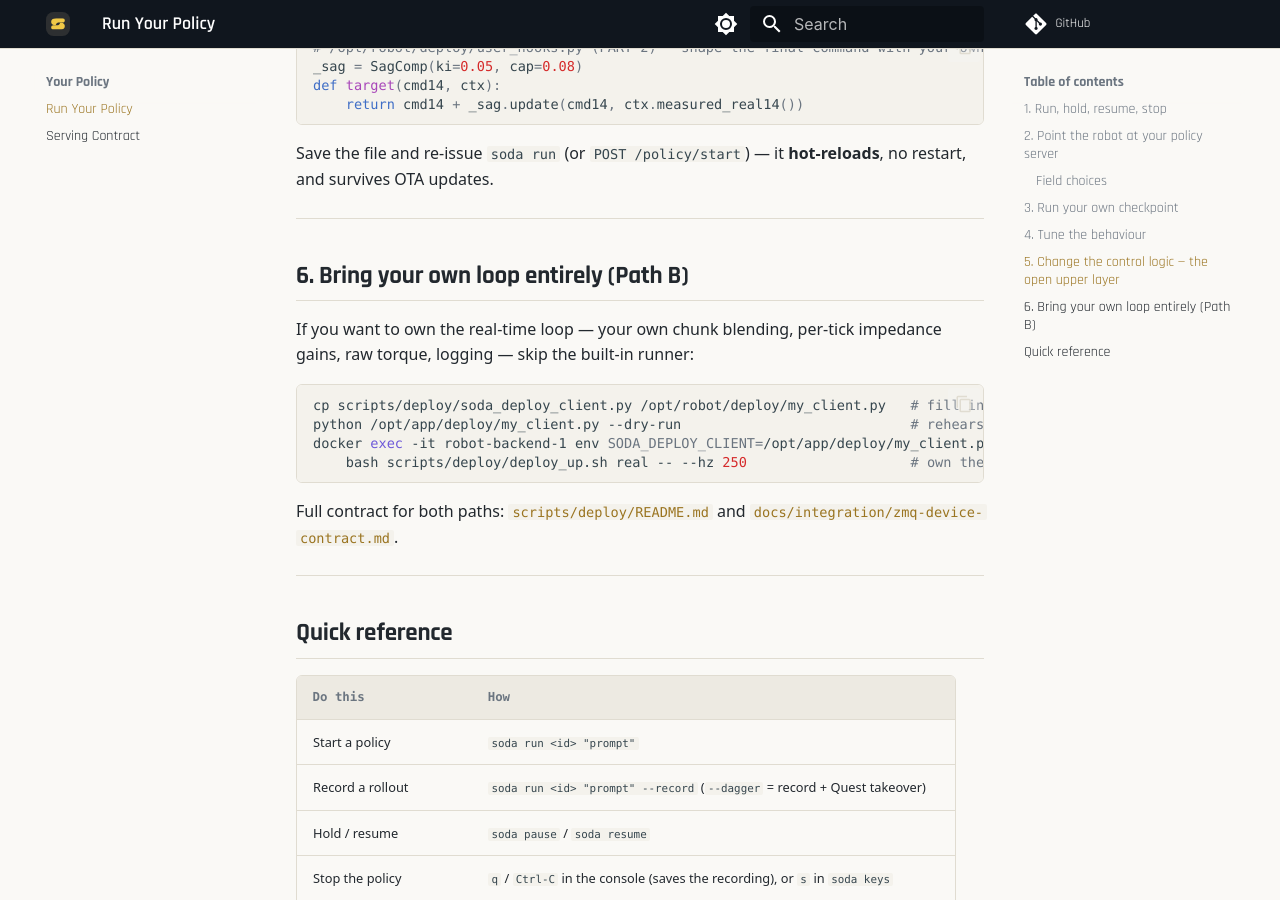
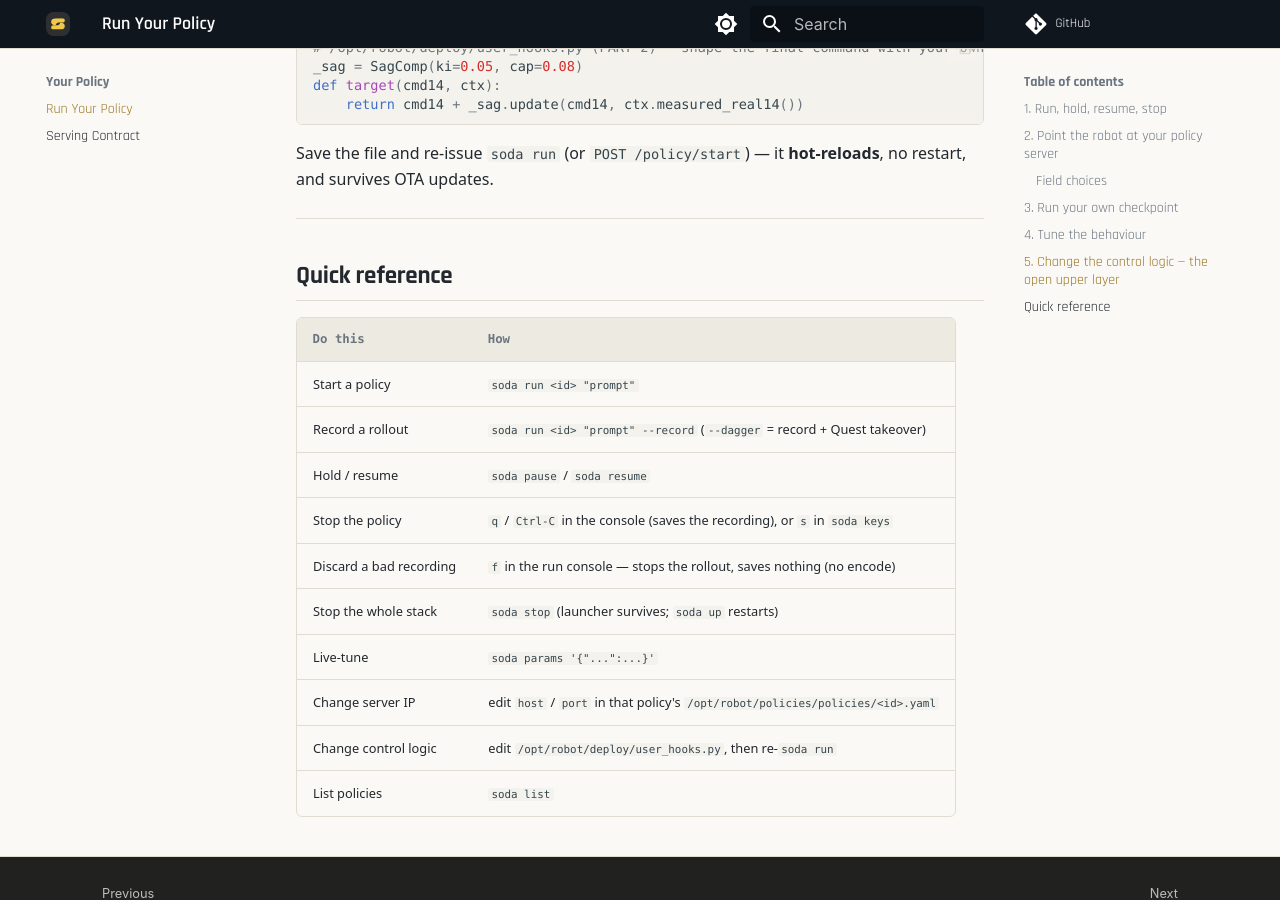
Before and after one commit to somarobotics/soda-docs, an MkDocs documentation site: the page built from docs/running-your-policy.md, in a window 1280 px wide and 900 px high, scrolled down 5364 px. Built offline with MkDocs 1.6.1 and Material for MkDocs 9.7.7, drawn with Linux system fonts in a browser that asks for light colours; comment, search, counter and statistics services are not loaded; some of the changed text lies outside the part shown.

Commit message:
docs: remove bring-your-own-loop path — user_hooks is the only exposed control layer

````diff
--- a/docs/running-your-policy.md
+++ b/docs/running-your-policy.md
@@ -128,7 +128,7 @@ close = 1.52 (GP100 vs GR100: see the [glossary](glossary.md)). **Reversed range
 
 ## 3. Run your own checkpoint
 
-Path A — your checkpoint speaks the 14-DoF joint interface and the robot runs the loop for
+Your checkpoint speaks the 14-DoF joint interface and the robot runs the loop for
 you (chunk ensembling, filtering, safety clamps, homing):
 
 1. Serve your checkpoint as an **openpi-compatible WebSocket server** on your GPU machine.
@@ -217,23 +217,6 @@ restart, and survives OTA updates.
 
 ---
 
-## 6. Bring your own loop entirely (Path B)
-
-If you want to own the real-time loop — your own chunk blending, per-tick impedance gains,
-raw torque, logging — skip the built-in runner:
-
-```bash
-cp scripts/deploy/soda_deploy_client.py /opt/robot/deploy/my_client.py   # fill in the 2 TODO blocks
-python /opt/app/deploy/my_client.py --dry-run                            # rehearse (reads state, no motion)
-docker exec -it robot-backend-1 env SODA_DEPLOY_CLIENT=/opt/app/deploy/my_client.py \
-    bash scripts/deploy/deploy_up.sh real -- --hz 250                    # own the run
-```
-
-Full contract for both paths: [`scripts/deploy/README.md`](shipped-docs.md)
-and [`docs/integration/zmq-device-contract.md`](shipped-docs.md).
-
----
-
 ## Quick reference
 
 | Do this | How |
````
